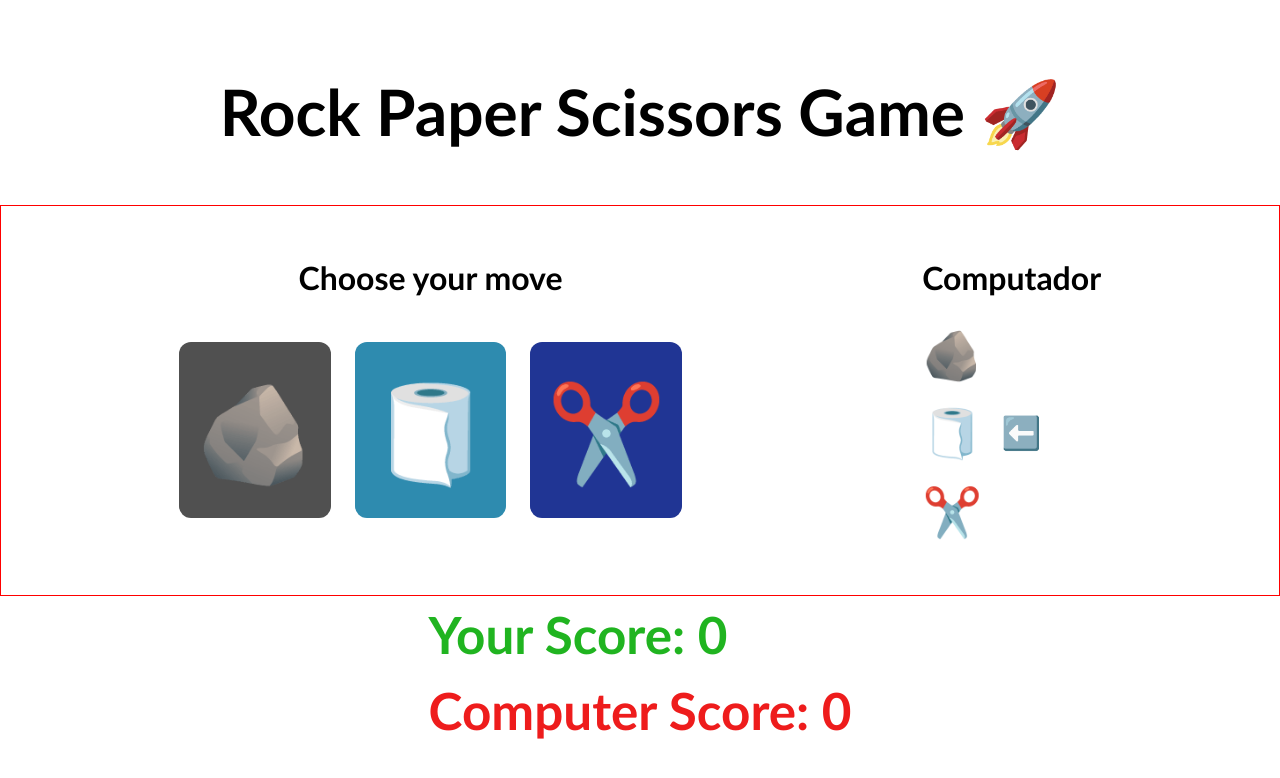
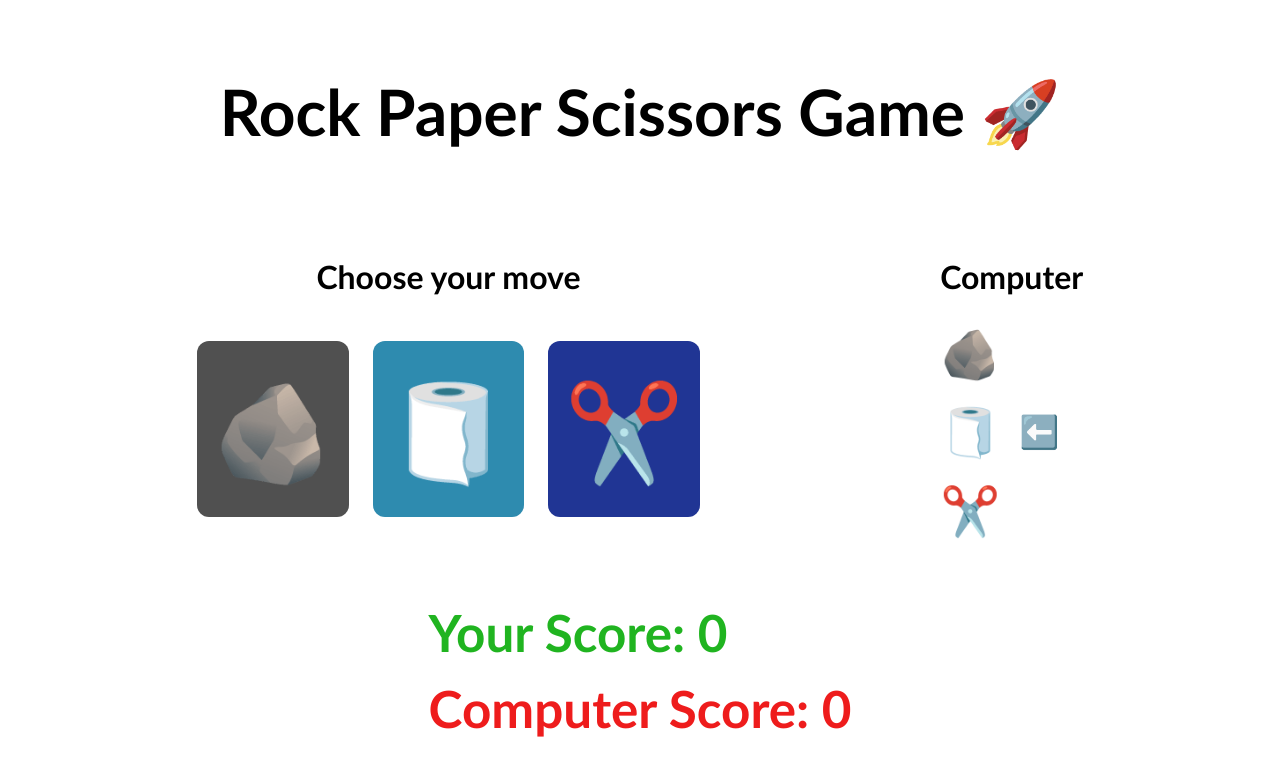
Before and after one commit to CTZDev/rock-paper-scissor, a plain HTML site: page index.html in a window 1280 px wide. Drawn offline with Linux system fonts and the light colour scheme.

Commit message:
Fix title of Computer and delete border

```diff
--- a/index.html
+++ b/index.html
@@ -20,7 +20,7 @@
           </div>
         </article>
         <article class="movements-computer">
-          <h2>Computador</h2>
+          <h2>Computer</h2>
           <div class="movements-computer-buttons">
             <div class="movements-computer-icons">
               <span>🪨</span>
--- a/style.css
+++ b/style.css
@@ -22,7 +22,6 @@ body {
 }
 
 .main-movements {
-  border: 1px solid red;
   display: flex;
   justify-content: center;
   gap: 15rem;
```
